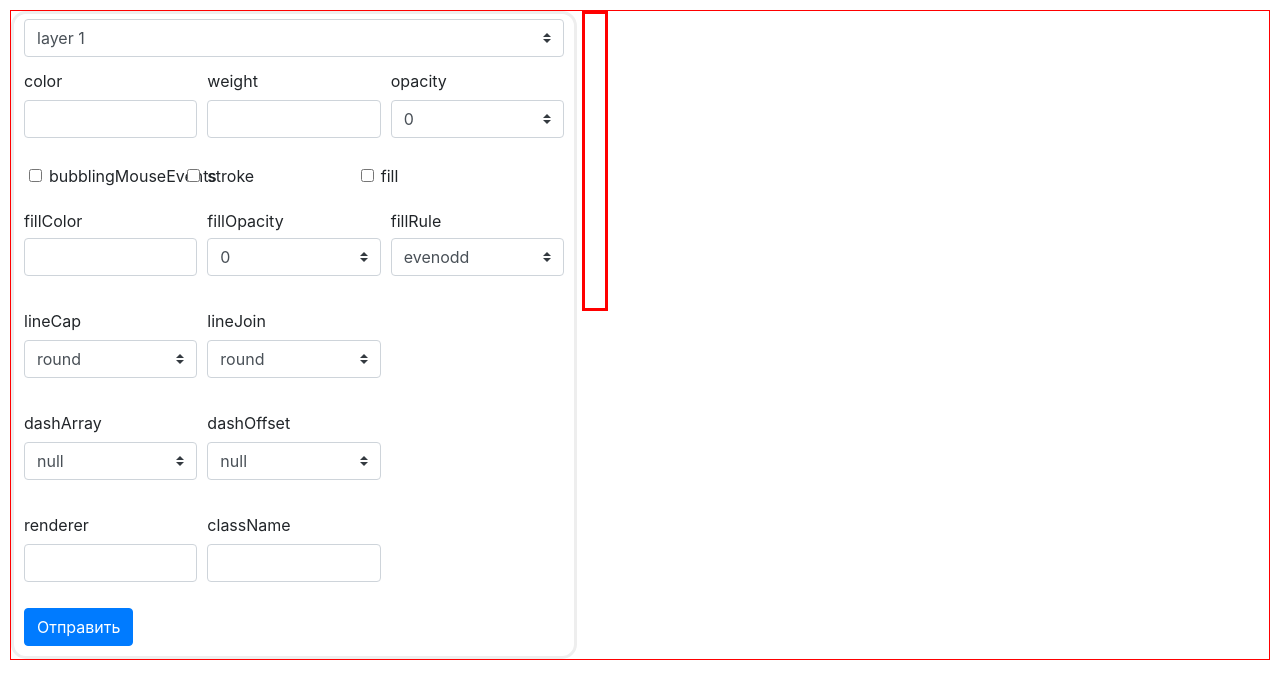
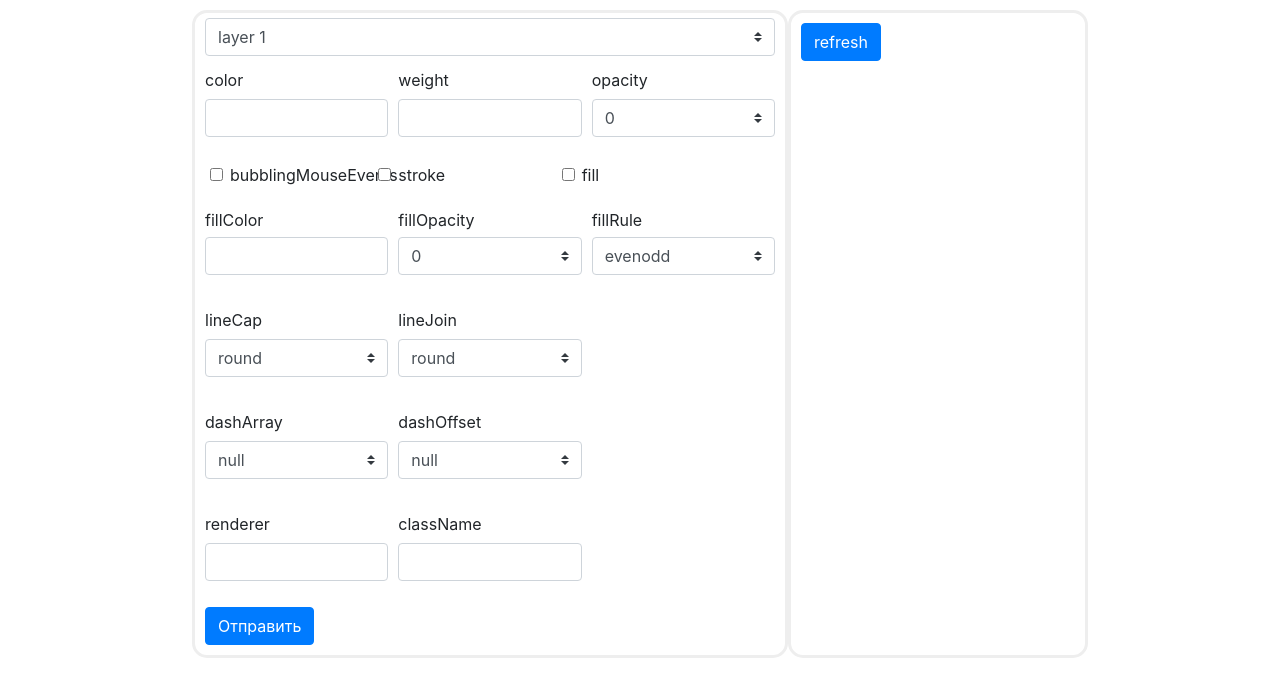
Before and after one commit to andrew1620/ex1, a React (Create React App) app: page / in a window 1280 px wide. Shown: the top 698 px of the page. Built offline with nearby package versions, Linux system fonts and the light colour scheme.

Commit message:
everything works

```diff
--- a/src/components/App/App.js
+++ b/src/components/App/App.js
@@ -11,22 +11,43 @@ function App() {
     { id: 4, text: "layer 4" }
   ]);
 
-  let [resObj, setResObj] = useState({});
-  const obj = {};
-  // const resObj = { fff: "fafa" };
+  const [resObj, setResObj] = useState({});
+  const obj = {
+    [idList[0].text]: {
+      id: idList[0].id,
+      style: {
+        color: "#3388ff",
+        stroke: "true",
+        weight: "3",
+        opacity: "1.0",
+        lineCap: "round",
+        lineJoin: "round",
+        dashArray: "null",
+        DashOffset: "null",
+        fill: "true",
+        fillColor: "#3388ff",
+        fillOpacity: "0.2",
+        fillRule: "evenodd",
+        bubblingMluseEvents: "true",
+        renderer: "renderer",
+        className: "null"
+      }
+    }
+  };
   let layerName = "";
   const saveChanges = event => {
     if (event.target.dataset.name === "btnSend") return;
     if (event.target.dataset.name === "layerSel") {
-      // obj.name = idList[event.target.value].text;
       layerName = idList[event.target.value].text;
+
       obj[layerName] = {
         id: idList[event.target.value].id,
         style: {}
       };
       return;
     }
-    // obj[event.target.id] = event.target.value;
+    if (layerName === "") layerName = idList[0].text;
+
     obj[layerName].style[event.target.id] = event.target.value;
     setResObj(Object.assign(resObj, obj));
     console.log("%%%", resObj);
@@ -37,7 +58,12 @@ function App() {
   };
   return (
     <div
-      style={{ border: "1px solid red", margin: "10px 10px", display: "flex" }}
+      style={{
+        margin: "10px auto",
+        display: "flex",
+        justifyContent: "center",
+        width: "70%"
+      }}
     >
       <SetForm idList={idList} saveChanges={saveChanges} show={show} />
       <ShowObject resObj={resObj} />
--- a/src/components/SetForm/SetForm.js
+++ b/src/components/SetForm/SetForm.js
@@ -7,7 +7,7 @@ export default function SetForm({ idList, saveChanges, show }) {
     padding: "5px 10px",
     boxSizing: "border-box",
     borderRadius: "15px",
-    width: "45%",
+    width: "700px",
     margin: "0"
   };
   return (
--- a/src/components/ShowObject/ShowObject.js
+++ b/src/components/ShowObject/ShowObject.js
@@ -1,20 +1,41 @@
-import React from "react";
+import React, { useState } from "react";
 
 export default function ShowObject({ resObj }) {
   const divStyle = {
-    border: "3px solid red",
-    margin: "0 5px",
+    border: "3px solid #eee",
+    borderRadius: "15px",
+    margin: "0 0px",
     padding: "10px",
     boxSizing: "border-box",
-    height: "300px"
+    wordWrap: "break-word",
+    width: "350px"
   };
-  // const [arr, setArr] = useState([]);
-  const arr = [];
-  for (let prop in resObj) {
-    // setArr([...arr, `${resObj[prop]}: ${prop},`]);
-    arr.push(`${resObj[prop]}: ${prop},`);
-  }
-  return <div style={divStyle}>{arr}</div>;
+  const [arr, setArr] = useState([]);
+  // const arr = [];
+  let strStyle = "";
+  const showObj = () => {
+    for (let prop in resObj) {
+      for (let key in resObj[prop].style) {
+        strStyle += ` ${key}: ${resObj[prop].style[key]}, `;
+      }
+      setArr([
+        ...arr,
+        <p key={resObj[prop].id}>
+          {`${prop} - id: ${resObj[prop].id}, style: {${strStyle}} `}
+        </p>
+      ]);
+      strStyle = "";
+      // arr.push(`${resObj[prop]}: ${prop},`);
+    }
+  };
+  return (
+    <div style={divStyle}>
+      <button className="btn btn-primary" onClick={showObj}>
+        refresh
+      </button>
+      {arr}
+    </div>
+  );
 }
 
 // class ShowObject extends React.Component {
```
